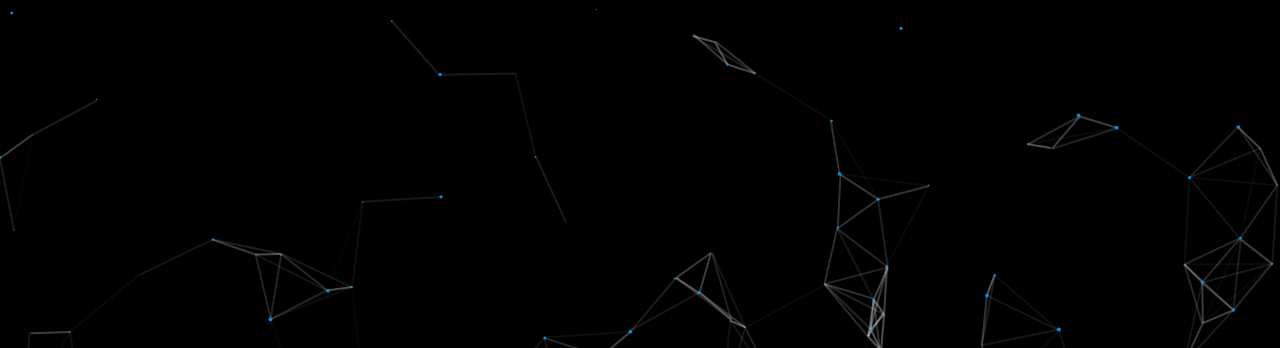
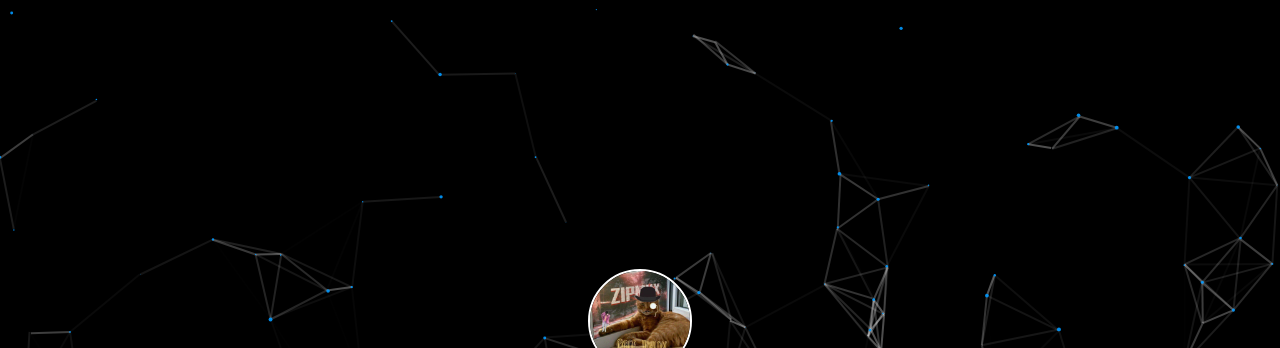
Before and after one commit to BOPHohlov/zipmuxteam.github.io, a plain HTML site: page index.html in a window 1280 px wide. Shown: the top 348 px of the page. Drawn offline with nearby package versions, Linux system fonts and the light colour scheme.

Commit message:
Add files via upload

```diff
--- a/index.html
+++ b/index.html
@@ -12,9 +12,10 @@
     <div id="particles-js"></div>
 
     <div class="content-container">
+        <!-- Добавлено изображение аватара -->
+        <img src="HOh.jpg" alt="Avatar" class="avatar">
         <h1 style="color: white;">@BOP_Hohlov</h1>
         <div class="button-container">
-
             <a href="https://t.me/BOP_Hohlov" class="button steam" target="_blank">Telegram</a>
             <a href="http://tiktok.com/@gt_zipmuxteam" class="button telegram" target="_blank">TikTok</a>
             <a href="https://t.me/+kezSAuJRko1hMGI8" class="button creativity" target="_blank">Channel</a>
--- a/styles.css
+++ b/styles.css
@@ -73,3 +73,12 @@ body, html {
         flex-direction: column;
     }
 }
+/* Стили для аватарки */
+.avatar {
+    width: 100px; /* Размер аватарки */
+    height: 100px; /* Размер аватарки */
+    border-radius: 50%; /* Закругление для создания круглой формы */
+    object-fit: cover; /* Убедиться, что изображение заполнит область */
+    border: 2px solid white; /* Белая граница для выделения */
+    margin-bottom: 20px; /* Отступ снизу для пространства между аватаром и ником */
+}
```
Also changed, not shown: HOh.jpg (added).
